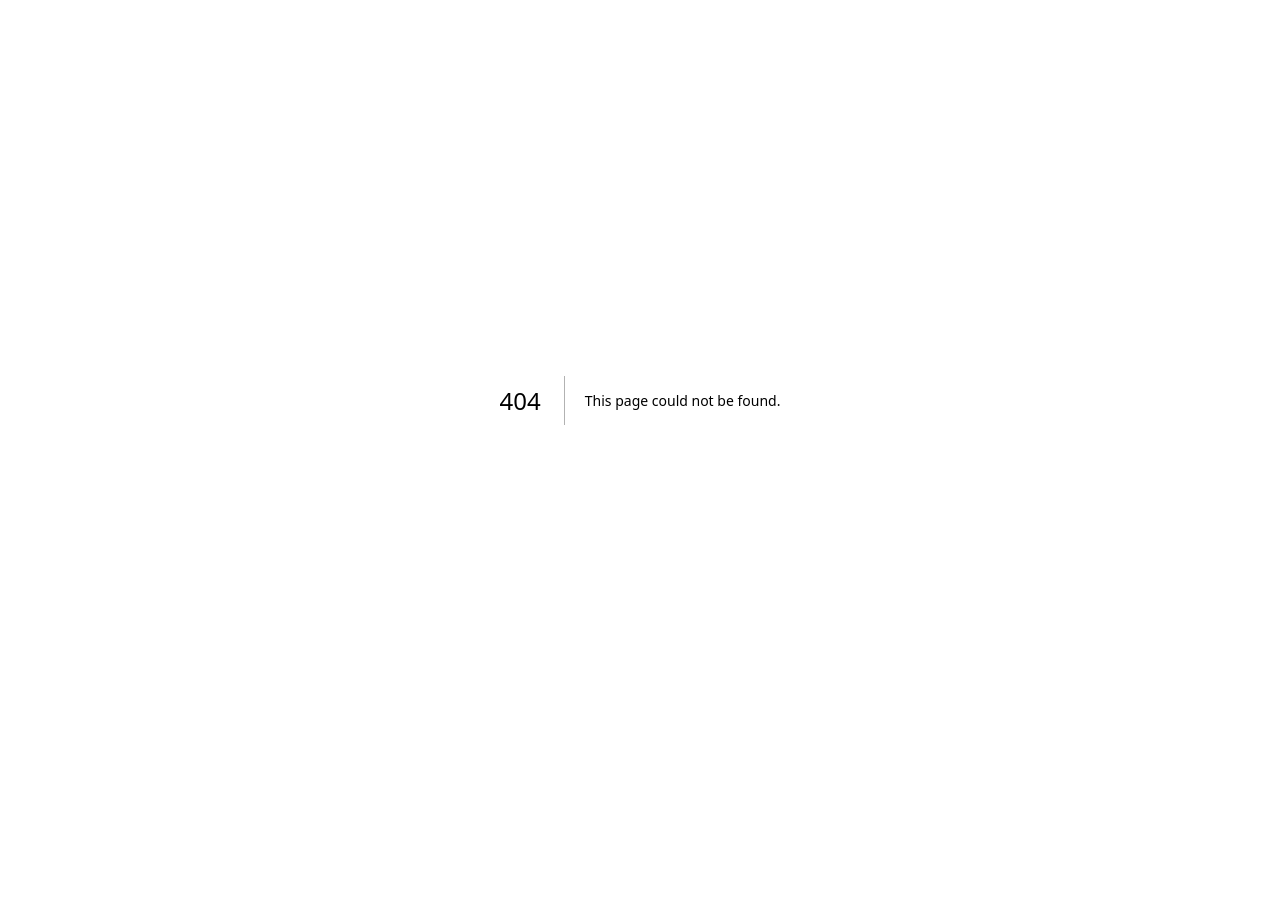
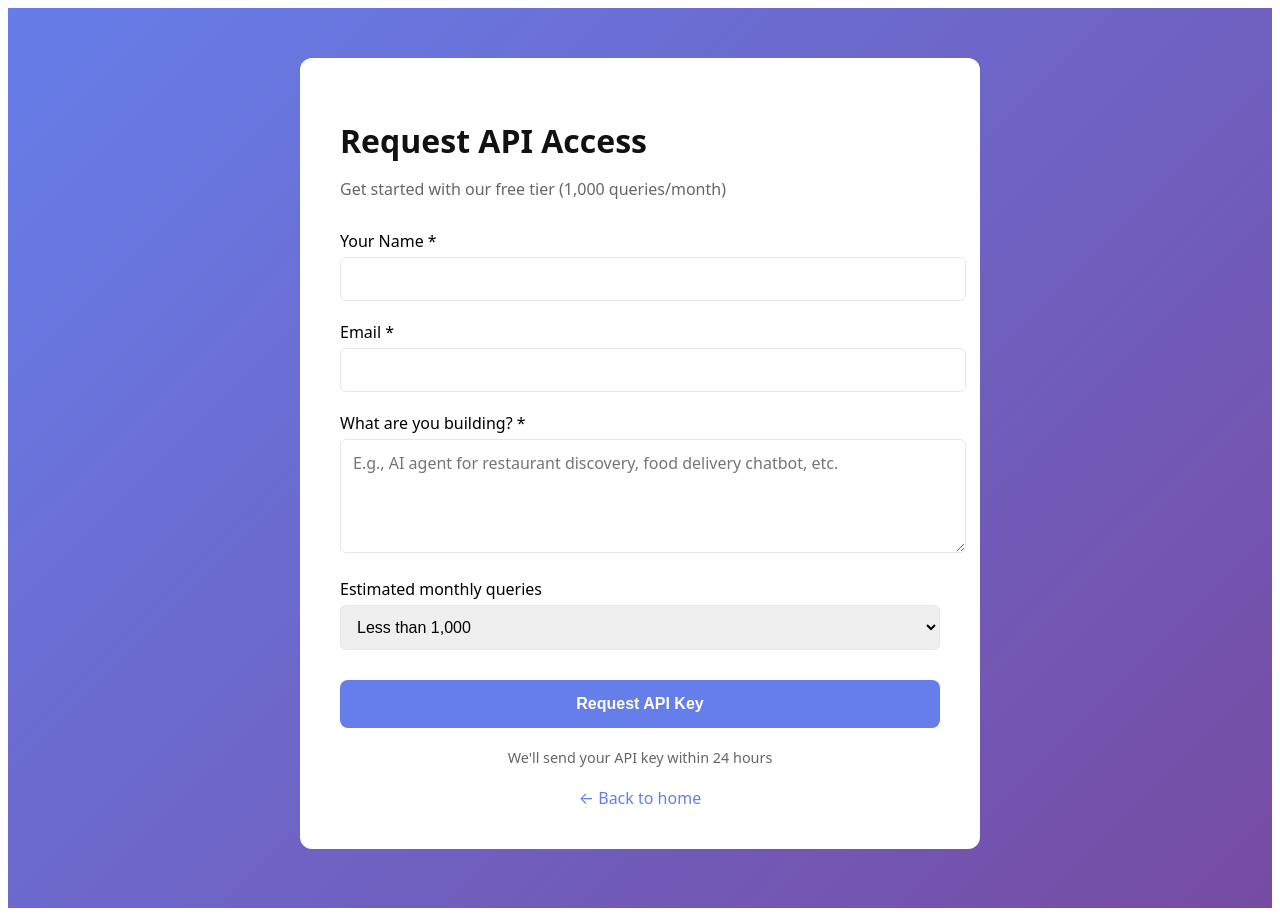
Before and after one commit to prams2104/semantic-gateway, a Next.js app: page /contact in a window 1280 px wide. Before the commit this address had no page. Before the commit the page ends 800 px from the top, so only its background shows below. Built offline with nearby package versions, Linux system fonts and the light colour scheme.

Commit message:
contact and docs

```diff
--- /dev/null
+++ b/app/contact/page.tsx
@@ -0,0 +1,133 @@
+'use client';
+
+export default function ContactPage() {
+  return (
+    <div style={{
+      minHeight: '100vh',
+      background: 'linear-gradient(135deg, #667eea 0%, #764ba2 100%)',
+      padding: '50px 20px',
+      fontFamily: 'system-ui, -apple-system, sans-serif'
+    }}>
+      <div style={{
+        maxWidth: '600px',
+        margin: '0 auto',
+        background: '#fff',
+        borderRadius: '12px',
+        padding: '40px'
+      }}>
+        <h1 style={{ fontSize: '2rem', marginBottom: '10px', color: '#111' }}>
+          Request API Access
+        </h1>
+        <p style={{ color: '#666', marginBottom: '30px' }}>
+          Get started with our free tier (1,000 queries/month)
+        </p>
+
+        <form action="https://formspree.io/f/YOUR_FORM_ID" method="POST">
+          <div style={{ marginBottom: '20px' }}>
+            <label style={{ display: 'block', marginBottom: '5px', fontWeight: '500' }}>
+              Your Name *
+            </label>
+            <input
+              type="text"
+              name="name"
+              required
+              style={{
+                width: '100%',
+                padding: '12px',
+                border: '1px solid #e5e7eb',
+                borderRadius: '6px',
+                fontSize: '1rem'
+              }}
+            />
+          </div>
+
+          <div style={{ marginBottom: '20px' }}>
+            <label style={{ display: 'block', marginBottom: '5px', fontWeight: '500' }}>
+              Email *
+            </label>
+            <input
+              type="email"
+              name="email"
+              required
+              style={{
+                width: '100%',
+                padding: '12px',
+                border: '1px solid #e5e7eb',
+                borderRadius: '6px',
+                fontSize: '1rem'
+              }}
+            />
+          </div>
+
+          <div style={{ marginBottom: '20px' }}>
+            <label style={{ display: 'block', marginBottom: '5px', fontWeight: '500' }}>
+              What are you building? *
+            </label>
+            <textarea
+              name="project"
+              required
+              rows={4}
+              placeholder="E.g., AI agent for restaurant discovery, food delivery chatbot, etc."
+              style={{
+                width: '100%',
+                padding: '12px',
+                border: '1px solid #e5e7eb',
+                borderRadius: '6px',
+                fontSize: '1rem',
+                fontFamily: 'inherit'
+              }}
+            />
+          </div>
+
+          <div style={{ marginBottom: '30px' }}>
+            <label style={{ display: 'block', marginBottom: '5px', fontWeight: '500' }}>
+              Estimated monthly queries
+            </label>
+            <select
+              name="volume"
+              style={{
+                width: '100%',
+                padding: '12px',
+                border: '1px solid #e5e7eb',
+                borderRadius: '6px',
+                fontSize: '1rem'
+              }}
+            >
+              <option value="<1k">Less than 1,000</option>
+              <option value="1k-10k">1,000 - 10,000</option>
+              <option value="10k-100k">10,000 - 100,000</option>
+              <option value="100k+">100,000+</option>
+            </select>
+          </div>
+
+          <button
+            type="submit"
+            style={{
+              width: '100%',
+              padding: '15px',
+              background: '#667eea',
+              color: '#fff',
+              border: 'none',
+              borderRadius: '8px',
+              fontSize: '1rem',
+              fontWeight: 'bold',
+              cursor: 'pointer'
+            }}
+          >
+            Request API Key
+          </button>
+        </form>
+
+        <p style={{ marginTop: '20px', textAlign: 'center', color: '#666', fontSize: '0.9rem' }}>
+          We'll send your API key within 24 hours
+        </p>
+
+        <div style={{ textAlign: 'center', marginTop: '20px' }}>
+          <a href="/" style={{ color: '#667eea', textDecoration: 'none' }}>
+            ← Back to home
+          </a>
+        </div>
+      </div>
+    </div>
+  );
+}
```
Also changed, not shown: app/docs/page.tsx (added, +157 -0 lines).
